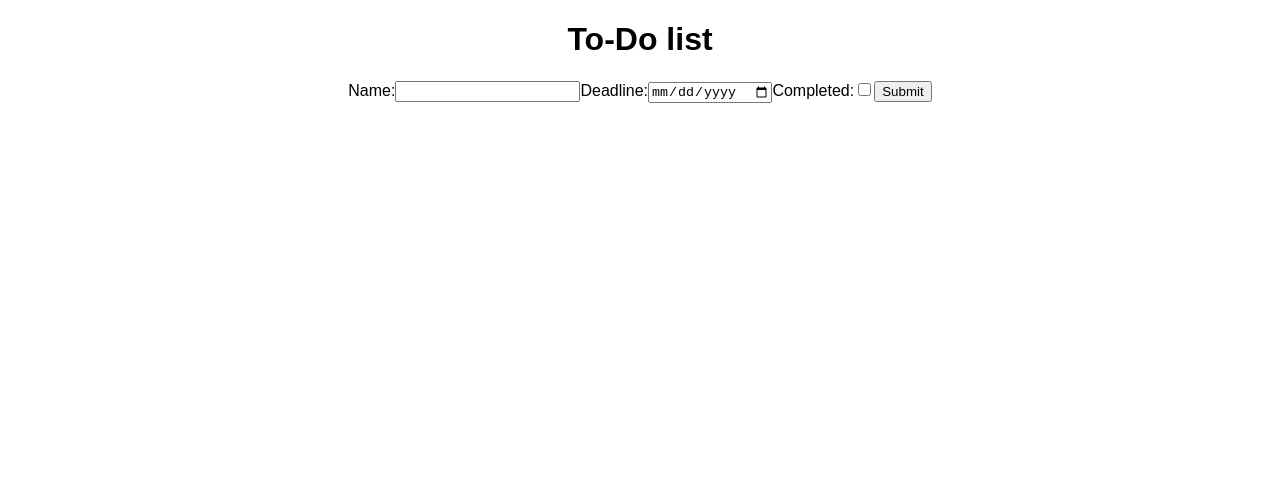
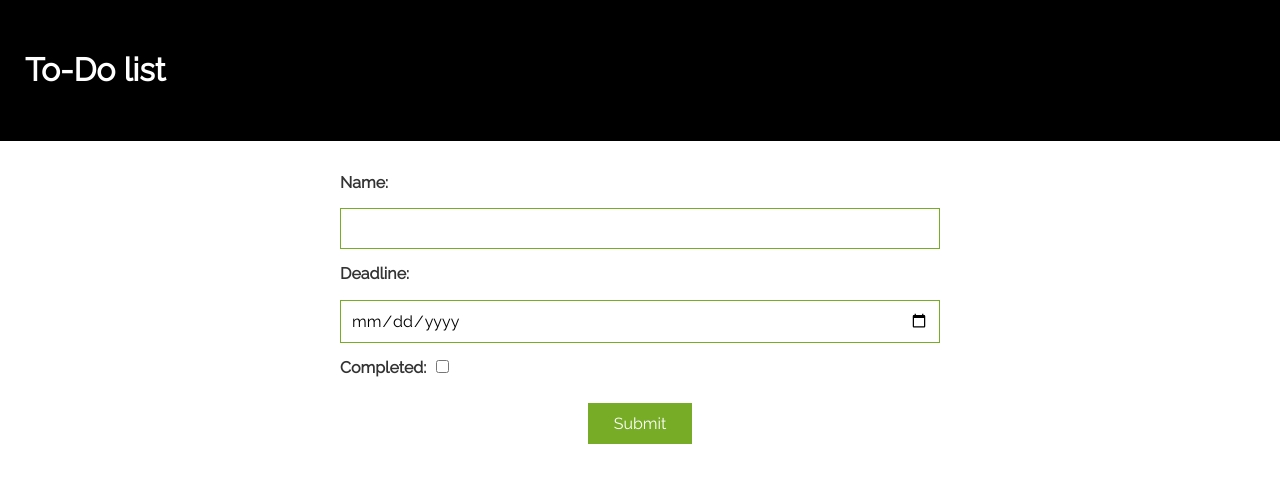
Before and after one commit to groundberry/react-todo-list, a React (Create React App) app: page / in a window 1280 px wide. Shown: the top 482 px of the page. Built offline with nearby package versions, Linux system fonts and the light colour scheme.

Commit message:
Style app

```diff
--- a/public/index.html
+++ b/public/index.html
@@ -10,6 +10,8 @@
     -->
     <link rel="manifest" href="%PUBLIC_URL%/manifest.json">
     <link rel="shortcut icon" href="%PUBLIC_URL%/favicon.ico">
+    <link href="https://fonts.googleapis.com/css?family=Raleway" rel="stylesheet">
+    <script src="https://use.fontawesome.com/8ac444519c.js"></script>
     <!--
       Notice the use of %PUBLIC_URL% in the tags above.
       It will be replaced with the URL of the `public` folder during the build.
--- a/src/App.css
+++ b/src/App.css
@@ -1,28 +1,10 @@
-.App {
-  text-align: center;
+.App__header {
+  background-color: #000;
+  color: #fff;
+  margin: 0;
+  padding: 25px;
 }
 
-.App-logo {
-  animation: App-logo-spin infinite 20s linear;
-  height: 80px;
+.App__title {
+  font-size: 2em;
 }
-
-.App-header {
-  background-color: #222;
-  height: 150px;
-  padding: 20px;
-  color: white;
-}
-
-.App-title {
-  font-size: 1.5em;
-}
-
-.App-intro {
-  font-size: large;
-}
-
-@keyframes App-logo-spin {
-  from { transform: rotate(0deg); }
-  to { transform: rotate(360deg); }
-}
--- a/src/Form.css
+++ b/src/Form.css
@@ -0,0 +1,49 @@
+.Form__container {
+  margin: 30px auto;
+  max-width: 600px;
+  text-align: center;
+}
+
+.Form__label_container {
+  display: block;
+  text-align: left;
+}
+
+.Form__label {
+  font-size: inherit;
+}
+
+.Form__label_inline {
+  display: inline-block;
+}
+
+.Form__input {
+  border: thin solid #76ac26;
+  display: block;
+  font-size: inherit;
+  padding: 10px;
+  width: 100%;
+}
+
+.Form__checkbox {
+  display: inline-block;
+  margin-left: 10px;
+  text-align: right;
+  width: auto;
+}
+
+.Form__button {
+  background-color: #76ac26;
+  border: thin solid transparent;
+  color: #fff;
+  font-size: inherit;
+  text-decoration: none;
+  margin-top: 10px;
+  padding: 10px 25px;
+}
+
+.Form__button:hover {
+  background-color: #fff;
+  border-color: #76ac26;
+  color: #76ac26;
+}
--- a/src/Form.jsx
+++ b/src/Form.jsx
@@ -1,5 +1,6 @@
 import React, { Component } from 'react';
 import PropTypes from 'prop-types';
+import './Form.css';
 
 class Form extends Component {
   constructor() {
@@ -38,28 +39,45 @@ class Form extends Component {
     const { task } = this.props;
 
     return (
-      <form>
-        <label>
-          Name:
+      <form
+        className="Form__container"
+      >
+        <label
+          className="Form__label_container"
+        >
+          <h2 className="Form__label">
+            Name:
+          </h2>
           <input
+            className="Form__input"
             name="name"
             type="text"
             value={task.name}
             onChange={this.handleNameChange}
           />
         </label>
-        <label>
-          Deadline:
+        <label
+          className="Form__label_container"
+        >
+          <h2 className="Form__label">
+            Deadline:
+          </h2>
           <input
+            className="Form__input"
             name="deadline"
             type="date"
             value={task.deadline}
             onChange={this.handleDeadlineChange}
           />
         </label>
-        <label>
-          Completed:
+        <label
+          className="Form__label_container"
+        >
+          <h2 className="Form__label Form__label_inline">
+            Completed:
+          </h2>
           <input
+            className="Form__input Form__checkbox"
             name="completed"
             type="checkbox"
             checked={task.completed}
@@ -67,6 +85,7 @@ class Form extends Component {
           />
         </label>
         <input
+          className="Form__button"
           type="submit"
           onClick={this.handleSubmit}
         />
--- a/src/Modal.css
+++ b/src/Modal.css
@@ -10,6 +10,8 @@
 }
 
 .Modal__body {
+  color: #fff;
   flex: 8;
+  margin-top: 150px;
   position: relative;
 }
--- a/src/Task.css
+++ b/src/Task.css
@@ -1,8 +1,46 @@
-.Task__button {
+.Task {
+  color: inherit;
+  text-decoration: none;
+}
+
+.Task__name {
+  display: inline-block;
+  width: 50%;
+}
+
+.Task__name_button {
   background-color: #fff;
   border-color: #fff;
   border-style: none;
   cursor: pointer;
-  font-size: 1.2em;
+  font-size: 1em;
+  padding: 0;
+  text-align: left;
   text-decoration: underline;
 }
+
+.Task__name_button:hover {
+  color: #76ac26;
+}
+
+.Task__name_button:visited {
+  color: #76ac26;
+  margin-left: 15px;
+}
+
+.Task__deadline {
+  color: #d3d3d3;
+  display: inline-block;
+  width: 25%;
+}
+
+.Task__deadline.is-due {
+  color: #cc0000;
+}
+
+.Task__status {
+  color: #76ac26;
+  display: inline-block;
+  text-align: right;
+  width: 25%;
+}
--- a/src/Task.jsx
+++ b/src/Task.jsx
@@ -18,20 +18,32 @@ class Task extends Component {
 
     return (
       <li className="Task">
+        <div
+          className="Task__name"
+        >
           <button
-          className="Task__button"
+            className="Task__name_button"
             onClick={this.handleClick}
           >
             {name}
           </button>
+        </div>
+        <div
+          className="Task__deadline"
+        >
           {deadline == null
             ? ''
             : deadline.toString()
           }
+        </div>
+        <div
+          className="Task__status"
+        >
           {completed
             ? 'Completed'
             : 'Pending'
           }
+        </div>
       </li>
     );
   }
--- a/src/Tasks.css
+++ b/src/Tasks.css
@@ -0,0 +1,29 @@
+.Tasks__container {
+  list-style: none;
+  margin: 50px auto;
+  max-width: 600px;
+  padding: 0;
+}
+
+.Tasks__status {
+  font-size: 2em;
+}
+
+.Tasks__completed {
+  margin-top: 50px;
+}
+
+.Tasks__list {
+  margin: 0 auto;
+  padding: 0;
+}
+
+.Tasks__item {
+  border: thin solid #d3d3d3;
+  display: grid;
+  font-size: 1.5em;
+  grid-template-columns: [col] 70% [col] 30%;
+  margin-top: 10px;
+  padding: 15px;
+  text-align: left;
+}
--- a/src/Tasks.jsx
+++ b/src/Tasks.jsx
@@ -1,10 +1,11 @@
 import React from 'react';
 import PropTypes from 'prop-types';
 import Task from './Task';
+import './Tasks.css';
 
 function Tasks(props) {
   return (
-    <ul>
+    <ul className="Tasks__container">
       {props.tasks.map((task, index) => (
         <Task
           key={index}
--- a/src/index.css
+++ b/src/index.css
@@ -1,5 +1,22 @@
 body {
+  background-color: #fff;
+  color: #333;
+  font-family: 'Raleway', sans-serif;
+  font-size: 16px;
+  line-height: 1.5;
   margin: 0;
   padding: 0;
-  font-family: sans-serif;
 }
+
+button,
+input,
+textarea {
+  font-family: 'Raleway', sans-serif;
+}
+
+html {
+  box-sizing: border-box;
+}
+*, *:before, *:after {
+  box-sizing: inherit;
+}
```
Lines whose indentation alone changed are shown as unchanged.
